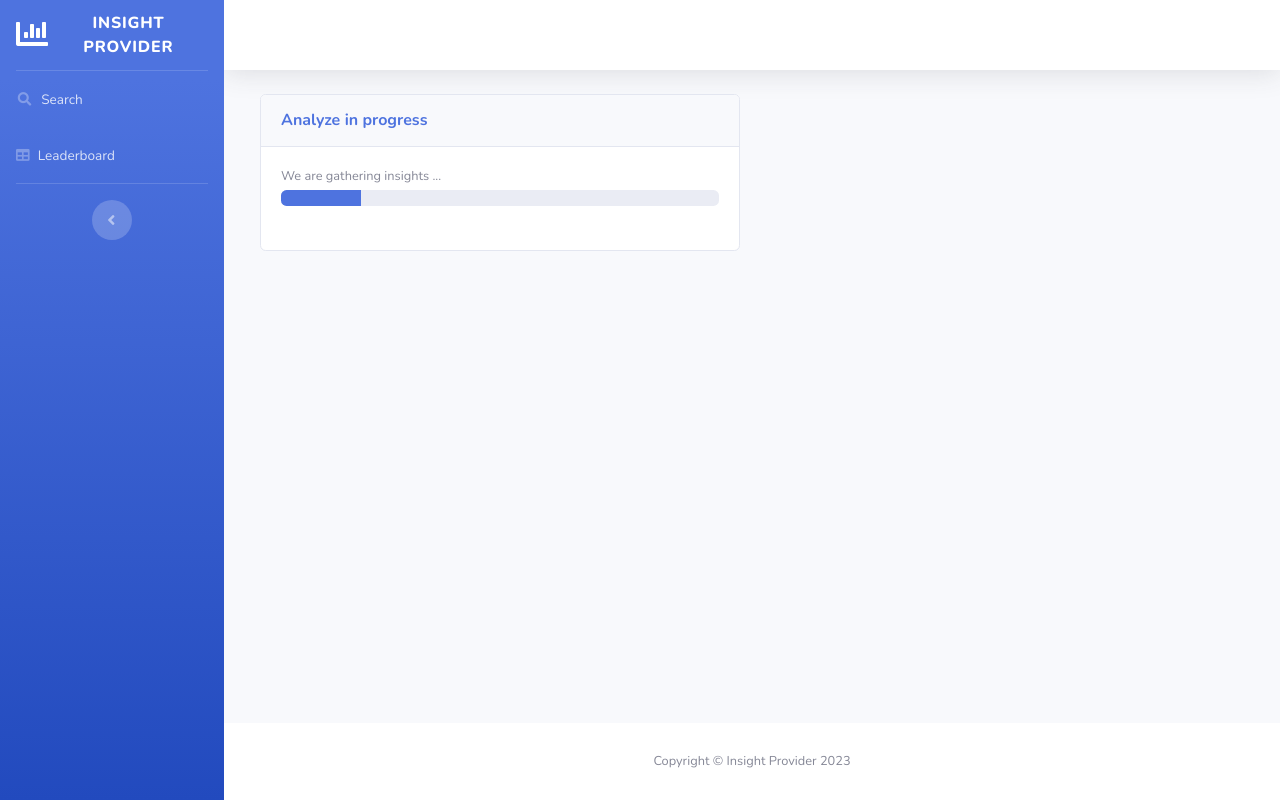
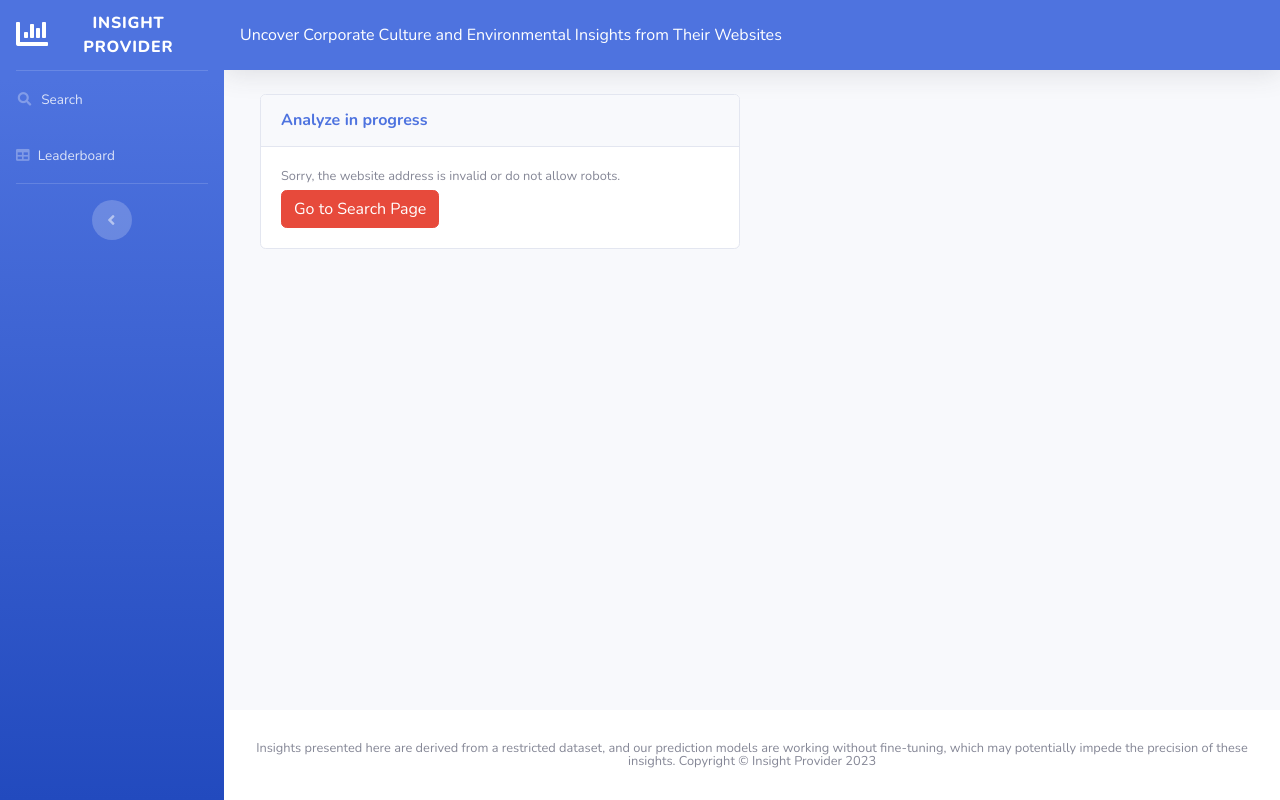
Before and after one commit to alimohebbi/insight_pro, a Django app: template analyze/templates/analyze/progress.html in a window 1280 px wide. Run offline with Django 3.2, Linux system fonts and the light colour scheme; the template is opened without the code that fills it, so the values that code supplies are empty; some libraries are stand-ins or nearby versions.

Commit message:
error on scraping the site is handled

```diff
--- a/analyze/templates/analyze/base.html
+++ b/analyze/templates/analyze/base.html
@@ -76,8 +76,15 @@
         <div id="content">
 
             <!-- Topbar -->
-            <nav class="navbar navbar-expand navbar-light bg-white topbar mb-4 static-top shadow">
+            <nav class="navbar navbar-expand navbar-light bg-primary  topbar mb-4 static-top shadow">
+{#            <nav class="navbar navbar-expand navbar-light bg-white topbar mb-4 static-top shadow">#}
 
+
+                    <div class="container my-auto">
+                <div class="copyright text-center text-white my-auto">
+                    <span>Uncover Corporate Culture and Environmental Insights from Their Websites</span>
+                </div>
+            </div>
                 <!-- Sidebar Toggle (Topbar) -->
                 <button id="sidebarToggleTop" class="btn btn-link d-md-none rounded-circle mr-3">
                     <i class="fa fa-bars"></i>
@@ -104,7 +111,9 @@
         <footer class="sticky-footer bg-white">
             <div class="container my-auto">
                 <div class="copyright text-center my-auto">
-                    <span>Copyright &copy; Insight Provider 2023</span>
+                    <span>Insights presented here are derived from a restricted dataset,
+                        and our prediction models are working without fine-tuning, which may potentially
+                        impede the precision of these insights. Copyright &copy; Insight Provider 2023</span>
                 </div>
             </div>
         </footer>
--- a/analyze/templates/analyze/progress.html
+++ b/analyze/templates/analyze/progress.html
@@ -8,7 +8,7 @@
             <div class="card-header py-3">
                 <h6 class="m-0 font-weight-bold text-primary">Analyze in progress</h6>
             </div>
-            <div class="card-body">
+            <div id="progress_card" class="card-body">
                 <div class="mb-1 small">We are gathering insights ...</div>
                 <div class="progress mb-4">
                     <div id="progress_bar" class="progress-bar" role="progressbar" style="width: 1%"
@@ -16,6 +16,15 @@
                 </div>
                 <a class="btn btn-primary" id="result_btn" style="display: none">
                     Go to Results Page
+                </a>
+
+            </div>
+
+            <div id="error_card" class="card-body" style="display: none">
+                <div class="mb-1 small">Sorry, the website address is invalid or do not allow robots.</div>
+
+                <a class="btn btn-danger" href="{% url 'analyze:index' %}">
+                    Go to Search Page
                 </a>
 
             </div>
@@ -35,15 +44,25 @@
             },
             body: JSON.stringify({'target_url': target_url}), // Convert the data object to JSON
         })
-            .then(response => response.json())  // Assuming the response is JSON
+            .then(response => {
+                    if (!response.ok) {
+                        throw new Error('Network response was not ok');
+                    }
+                    return response.json();
+                }
+            )  // Assuming the response is JSON
             .then(data => {
                 href = '{% url 'analyze:results' company_id='x'%}'
                 {#document.getElementById("result_href").href = href.replace('x', data.insight_id);#}
-                document.getElementById("result_btn").href = href.replace('x', data.insight_id);
+                document.getElementById("result_btn").href = href.replace('x', data.company_id);
                 document.getElementById("result_btn").style.display = "block";
                 document.getElementById("progress_bar").style.width = '100%';
+                console.log(data)
             })
             .catch(error => {
+                document.getElementById("error_card").style.display = "block";
+                document.getElementById("progress_card").style.display = "none";
+                console.log('errrrorr')
             });
 
         // Function to get the CSRF token from the cookie
```
Also changed, not shown: analyze/views.py (+17 -9 lines).
